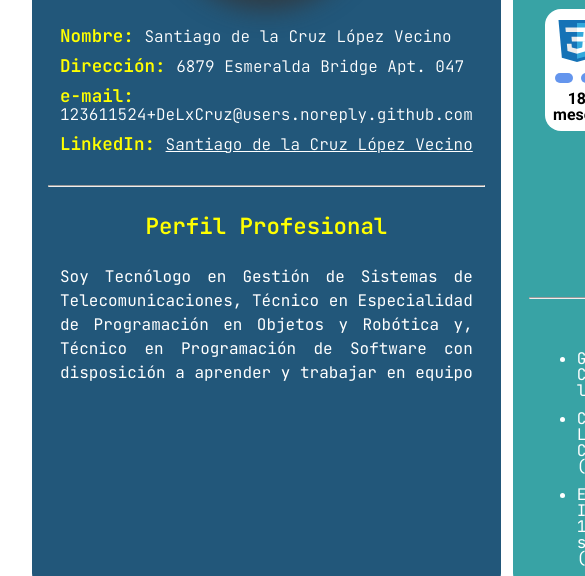
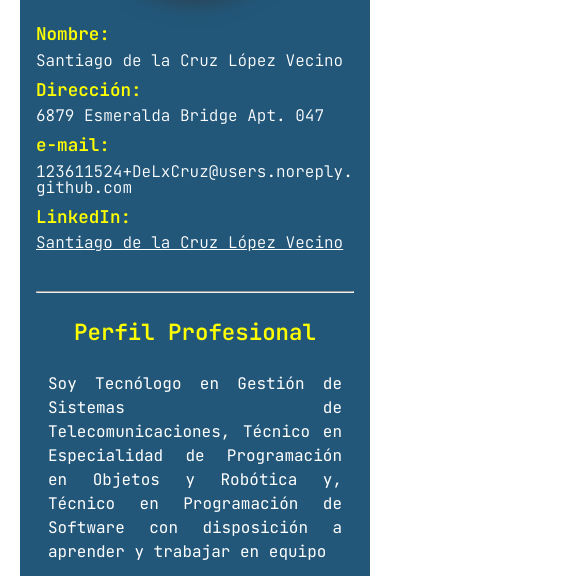
Before and after one commit to DeLxCruz/cv_me, a plain HTML site: page index.html in a window 390 px wide. Shown: the part 241-817 px from the top of the page, 585 px wide, since content can reach past the window. Drawn offline with Linux system fonts and the light colour scheme.

Commit message:
responsive

```diff
--- a/css/main.css
+++ b/css/main.css
@@ -22,3 +22,30 @@ main {
         place-items: center;
     }
 }
+
+@media only screen and (max-width: 768px) {
+    body {
+        height: fit-content;
+        width: fit-content;
+    }
+
+    main {
+        display: grid;
+        grid-template-columns: 1fr;
+        grid-gap: 0.75em;
+        margin: 1rem;
+    }
+}
+
+@media only screen and (max-width: 600px) {
+    body {
+        min-height: 100vh;
+        min-width: 100vw;
+    }
+
+    main {
+        display: grid;
+        grid-template-columns: 1fr;
+        margin: .25rem;
+    }
+}
--- a/css/s1.css
+++ b/css/s1.css
@@ -93,3 +93,30 @@
         margin: 1rem .75rem;
     }
 }
+
+@media only screen and (max-width: 600px) {
+    .section1 {
+        height: fit-content;
+        width: calc(350px - 2rem);
+    }
+
+    .section1__datos {
+        margin: 2.5rem 0;
+    }
+
+    .section1__datos--title {
+        display: flex;
+        flex-direction: column;
+    }
+
+    .section1__datos--data {
+        font-size: 1rem;
+        word-wrap: break-word;
+        margin-top: 10px;
+    }
+
+    .section1__perfil--data {
+        font-size: 1rem;
+        margin: 1rem .75rem;
+    }
+}
--- a/css/s2.css
+++ b/css/s2.css
@@ -219,3 +219,11 @@
         margin: .75rem 0;
     }
 }
+
+@media only screen and (max-width: 600px) {
+    .section2 {
+        height: fit-content;
+        width: calc(350px - 2rem);
+    }
+
+}
--- a/css/s3.css
+++ b/css/s3.css
@@ -116,3 +116,11 @@
         row-gap: .75rem;
     }
 }
+
+@media only screen and (max-width: 600px) {
+    .section3 {
+        height: fit-content;
+        width: calc(350px - 2rem);
+    }
+
+}
```
